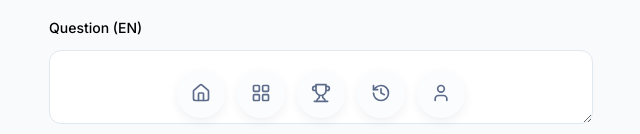
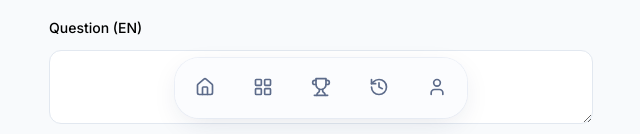
Before and after one commit to rioopr-beep/quizme, a Next.js app: page /contribute in a window 1280 px wide. Shown: the part 666-800 px from the top of the page, without its empty margins (319-959 px from the left). Built offline with nearby package versions, Linux system fonts and the light colour scheme.

Commit message:
Update BottomNav.tsx

```diff
--- a/components/BottomNav.tsx
+++ b/components/BottomNav.tsx
@@ -1,6 +1,7 @@
 'use client';
 
-import { usePathname, useRouter } from 'next/navigation';
+import Link from 'next/link';
+import { usePathname } from 'next/navigation';
 import {
   Home,
   LayoutGrid,
@@ -26,14 +27,14 @@ const NAV_ITEMS: NavItem[] = [
 
 export default function BottomNav() {
   const pathname = usePathname();
-  const router = useRouter();
 
   return (
     <nav
       aria-label="Navigasi utama"
-      className="fixed inset-x-0 bottom-0 z-50 flex justify-center pb-4 pointer-events-none"
+      className="fixed inset-x-0 bottom-0 z-50 flex justify-center pointer-events-none"
+      style={{ paddingBottom: 'max(1rem, env(safe-area-inset-bottom))' }}
     >
-      <div className="flex items-end gap-3 pointer-events-auto">
+      <div className="flex items-end gap-2.5 rounded-floating bg-base-surface/90 p-1.5 shadow-floating ring-1 ring-base-border/60 backdrop-blur-md pointer-events-auto">
         {NAV_ITEMS.map((item) => {
           const isActive =
             item.href === '/'
@@ -42,32 +43,32 @@ export default function BottomNav() {
           const Icon = item.icon;
 
           return (
-            <button
+            <Link
               key={item.href}
-              type="button"
-              onClick={() => router.push(item.href)}
+              href={item.href}
+              prefetch
               aria-current={isActive ? 'page' : undefined}
               aria-label={item.label}
               className={[
                 'group flex flex-col items-center justify-center',
-                'rounded-floating transition-all duration-300 ease-out',
-                'active:scale-95',
+                'rounded-floating transition-all duration-200 ease-out',
+                'active:scale-95 will-change-transform',
                 isActive
-                  ? 'w-16 h-16 -translate-y-2 bg-accent shadow-floating'
-                  : 'w-12 h-12 bg-base-surface shadow-floating-sm hover:-translate-y-1',
+                  ? 'w-16 h-16 -translate-y-1.5 bg-accent shadow-floating-sm'
+                  : 'w-12 h-12 hover:-translate-y-0.5 hover:bg-base-bg/70',
               ].join(' ')}
             >
               <Icon
                 size={isActive ? 22 : 20}
                 strokeWidth={isActive ? 2.25 : 2}
                 className={[
-                  'transition-colors duration-300',
+                  'transition-colors duration-200',
                   isActive ? 'text-base-surface' : 'text-text-secondary',
                 ].join(' ')}
               />
               <span
                 className={[
-                  'mt-0.5 text-[10px] font-medium transition-all duration-300',
+                  'mt-0.5 text-[10px] font-medium transition-all duration-200',
                   isActive
                     ? 'text-base-surface opacity-100'
                     : 'text-text-muted opacity-0 h-0 group-hover:opacity-100 group-hover:h-auto',
@@ -75,7 +76,7 @@ export default function BottomNav() {
               >
                 {item.label}
               </span>
-            </button>
+            </Link>
           );
         })}
       </div>
```
